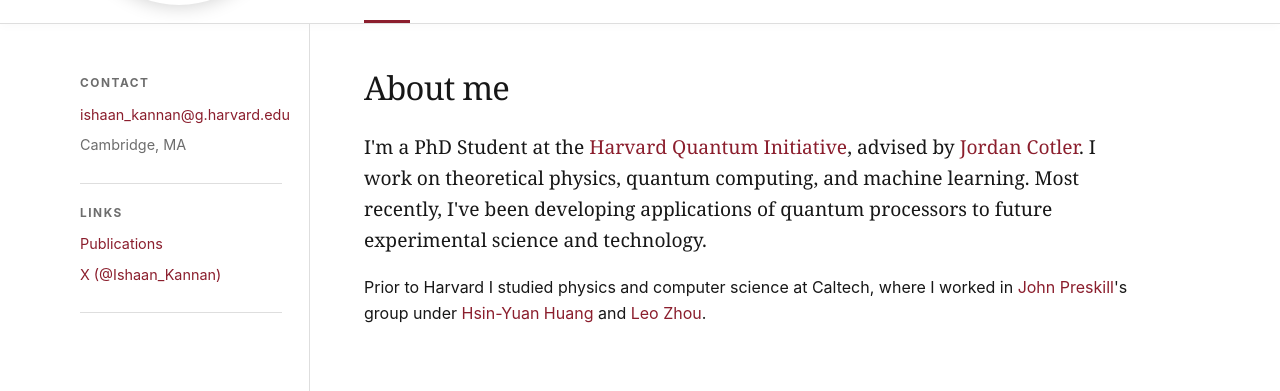
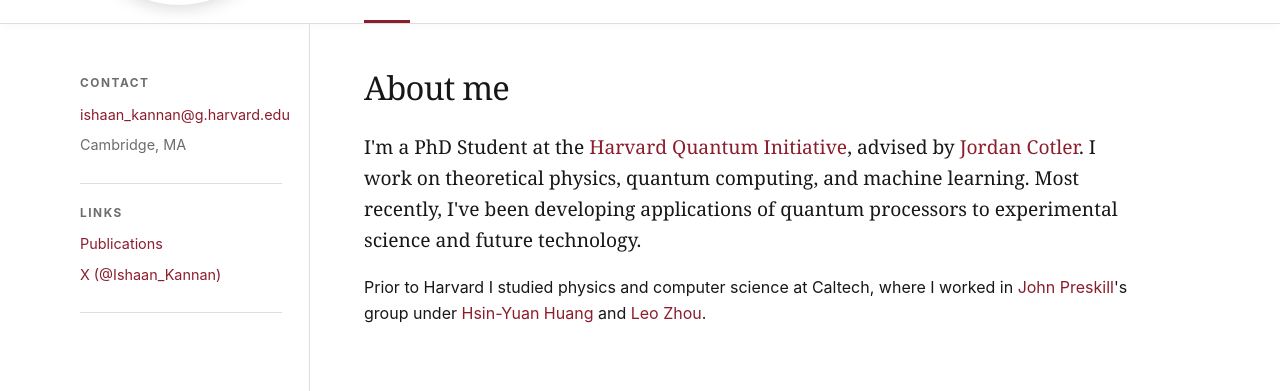
Before and after one commit to ishaan-kannan/ishaan-kannan.github.io, a Jekyll site: the page index.html, which Jekyll copies as it is, in a window 1280 px wide. Shown: the part 342-733 px from the top of the page. Built offline with Jekyll 4.4.1, drawn with Linux system fonts in a browser that asks for light colours.

```diff
--- a/index.html
+++ b/index.html
@@ -62,7 +62,7 @@
         <a href="https://quantum.harvard.edu/" target="_blank" rel="noopener">Harvard Quantum Initiative</a>,
         advised by
         <a href="https://www.physics.harvard.edu/people/facpages/cotler" target="_blank" rel="noopener">Jordan Cotler</a>.
-        I work on theoretical physics, quantum computing, and machine learning. Most recently, I've been developing applications of quantum processors to future experimental science and technology.
+        I work on theoretical physics, quantum computing, and machine learning. Most recently, I've been developing applications of quantum processors to experimental science and future technology.
       </p>
 
       <p>
```
